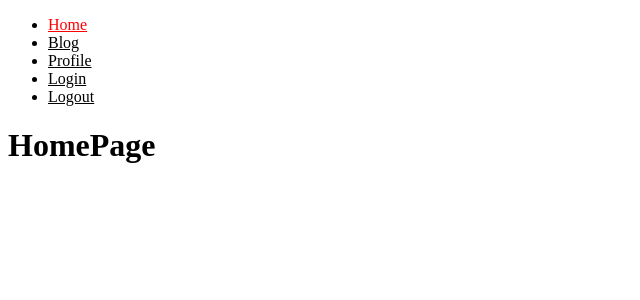
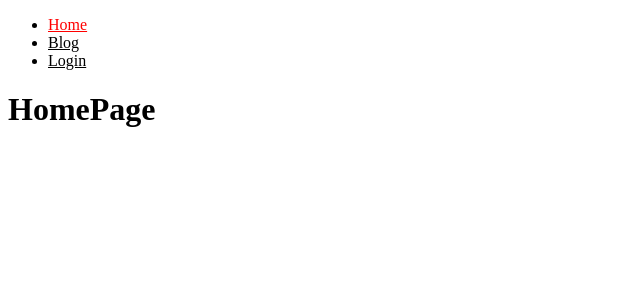
Before and after one commit to salvarez96/react-router-course, a React (Vite) app: page /blog in a window 1280 px wide. Shown: the top 300 px of the page, without its empty margins (0-640 px from the left). Built offline with nearby package versions, Linux system fonts and the light colour scheme.

Commit message:
Class 12: create private routes and choose when they should render

```diff
--- a/src/components/menu.tsx
+++ b/src/components/menu.tsx
@@ -1,46 +1,29 @@
 import React from 'react'
 import { NavLink } from 'react-router-dom'
-
-const navLinks = [
-  {
-    to: '/',
-    text: 'Home'
-  },
-  {
-    to: '/blog',
-    text: 'Blog'
-  },
-  {
-    to: '/profile',
-    text: 'Profile'
-  },
-  {
-    to: '/login',
-    text: 'Login'
-  },
-  {
-    to: '/logout',
-    text: 'Logout'
-  }
-]
+import { useAuth } from '../auth/auth'
+import { navLinks } from './nav-links'
 
 export default function Menu() {
+
+  const { user } = useAuth()
+
   return (
     <nav>
       <ul>
-        {navLinks.map(({ to, text }, i) => (
-          <li key={i}>
+        {navLinks.map(({ to, text, privateRoute }) => {
+          if (privateRoute && !user || to === '/login' && user) return null
+          return (
+            <li key={to}>
               <NavLink
                 style={({ isActive }) => (
-                {
-                  color: isActive ? 'red' : 'black'
-                }
+                  { color: isActive ? 'red' : 'black' }
                 )}
                 to={to}>
                 {text}
               </NavLink>
             </li>
-        ))}
+          )
+        })}
       </ul>
     </nav>
   )
--- /dev/null
+++ b/src/components/nav-links.ts
@@ -0,0 +1,29 @@
+const navLinks = [
+  {
+    to: '/',
+    text: 'Home',
+    privateRoute: false
+  },
+  {
+    to: '/blog',
+    text: 'Blog',
+    privateRoute: false
+  },
+  {
+    to: '/profile',
+    text: 'Profile',
+    privateRoute: true
+  },
+  {
+    to: '/login',
+    text: 'Login',
+    privateRoute: false
+  },
+  {
+    to: '/logout',
+    text: 'Logout',
+    privateRoute: true
+  }
+]
+
+export { navLinks }
--- a/src/pages/logout-page.tsx
+++ b/src/pages/logout-page.tsx
@@ -4,7 +4,7 @@ import { useAuth } from '../auth/auth'
 
 export default function LogoutPage() {
 
-  const { logout } = useAuth()
+  const { user, logout } = useAuth()
 
   const logoutForm: FormEventHandler<HTMLFormElement> = e => {
     e.preventDefault()
@@ -15,7 +15,7 @@ export default function LogoutPage() {
     <main>
       <h1>LogoutPage</h1>
       <form onSubmit={logoutForm}>
-        <label htmlFor="logout-button">Seguro que quieres salir?</label>
+        <label htmlFor="logout-button">Seguro que quieres salir {user?.username}?</label>
         <br />
         <button id='logout-button'>Logout</button>
       </form>
```
Lines whose indentation alone changed are shown as unchanged.
